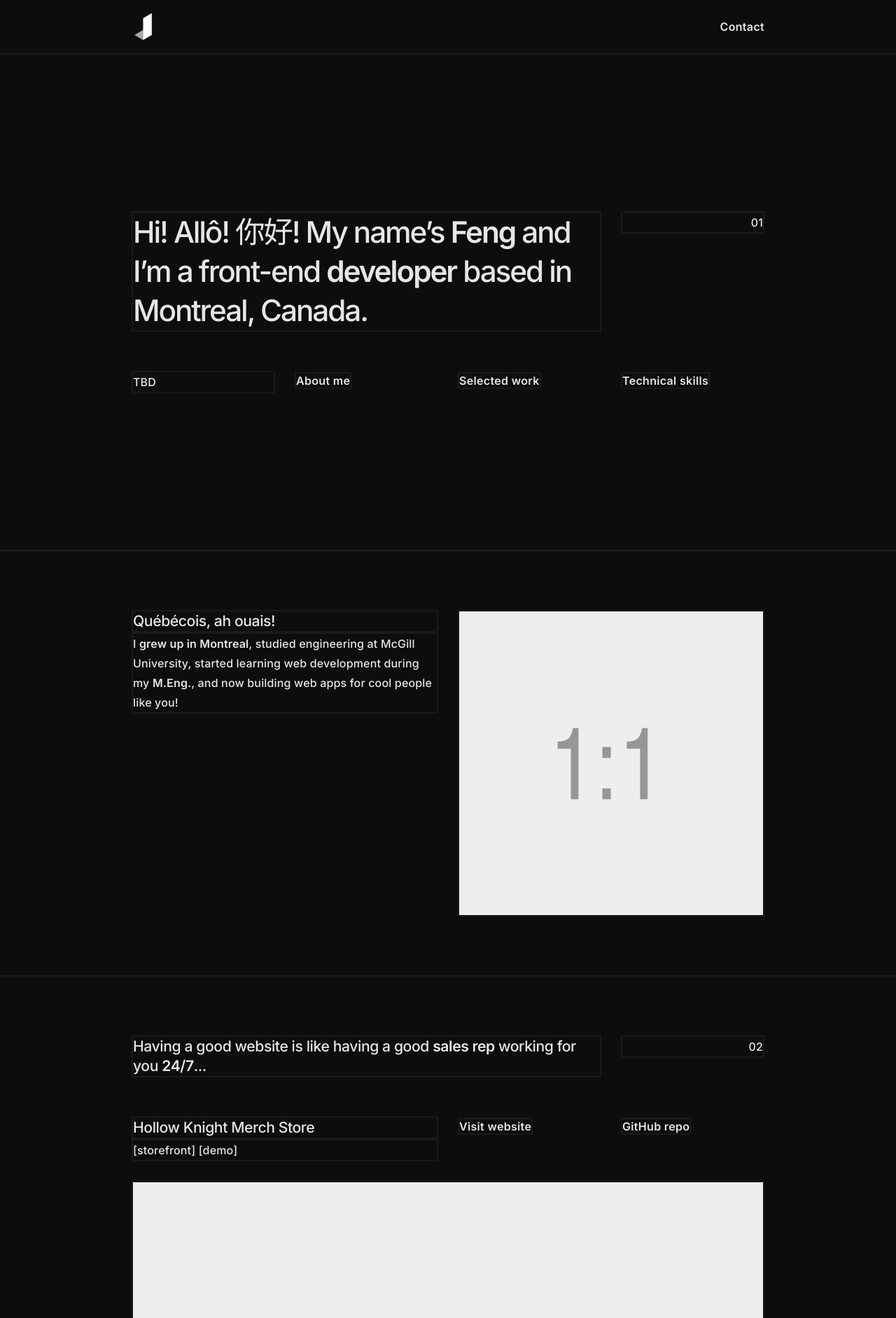
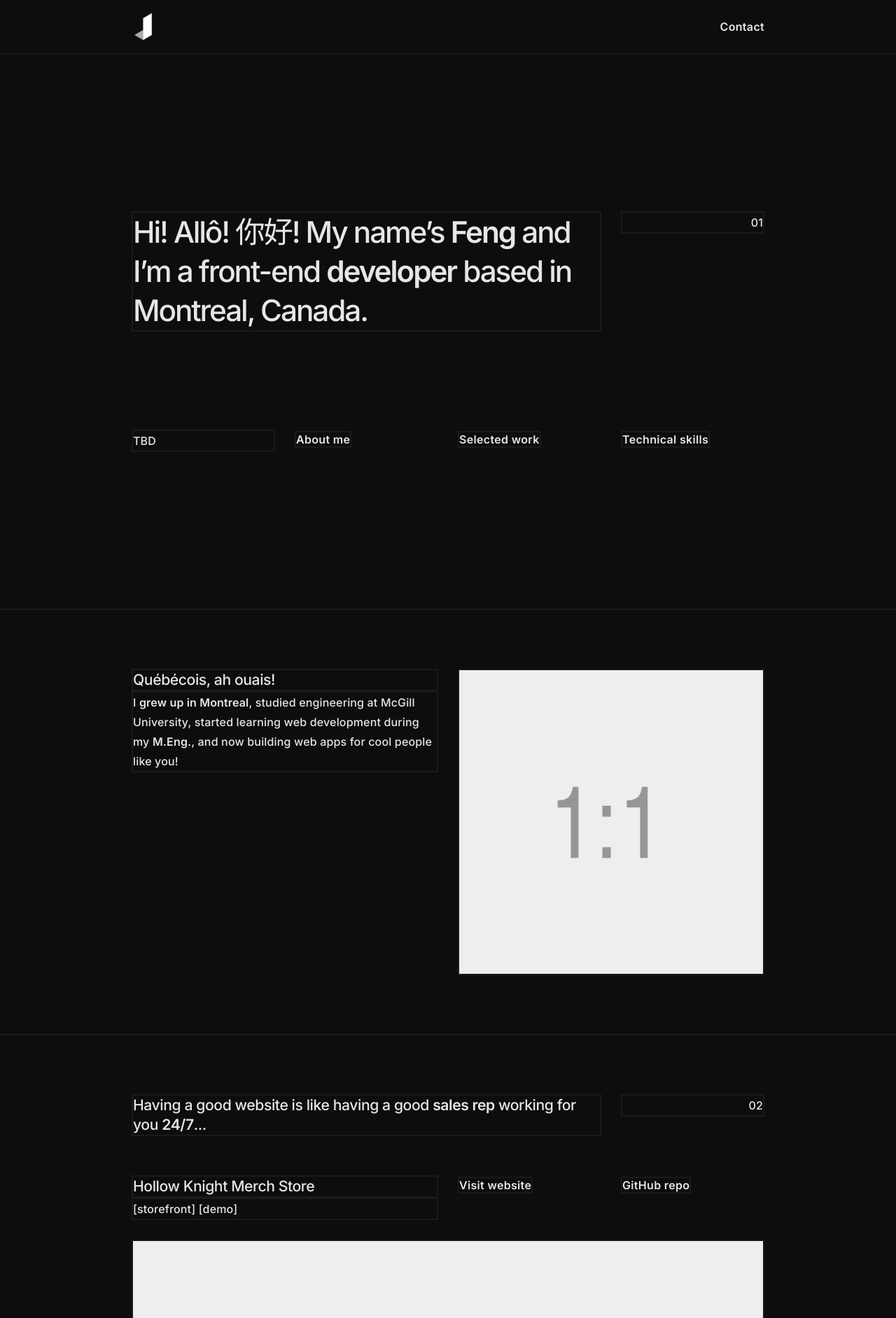
Before and after one commit to jingtianfeng/jtfeng-personal-1, a Jekyll site: the page built from index.html, in a window 1280 px wide. Shown: the top 1884 px of the page at 70% size. Built offline with Jekyll 4.4.1, drawn with Linux system fonts in a browser that asks for light colours.

Commit message:
Update index: tweak #frontend-header margins

```diff
--- a/index.html
+++ b/index.html
@@ -18,7 +18,7 @@ title: Front-End Developer
                 <div class="border border-dark text-end">01</div>
             </div>
         </div>
-        <div class="row gy-4 mt-4">
+        <div class="row gy-4 mt-5 mt-md-6 mt-lg-7">
             <div class="col-4 col-md-1">
                 <div class="border border-dark">
                     TBD
```
